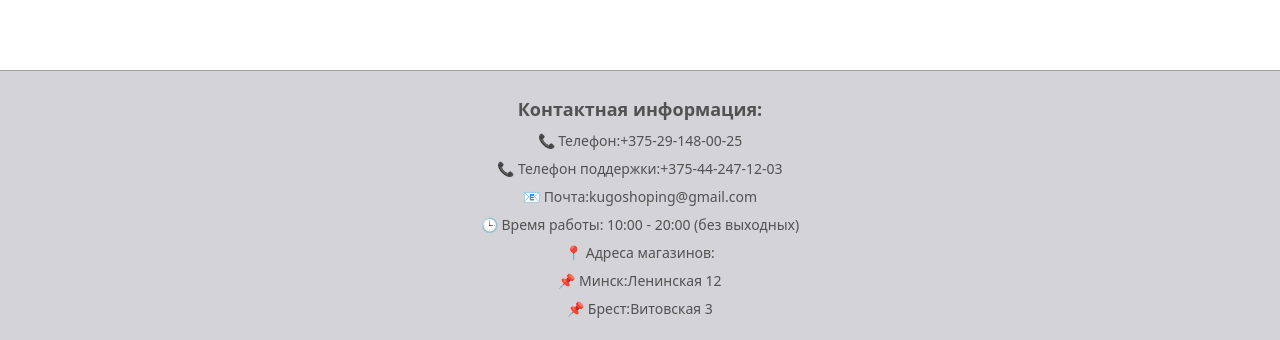
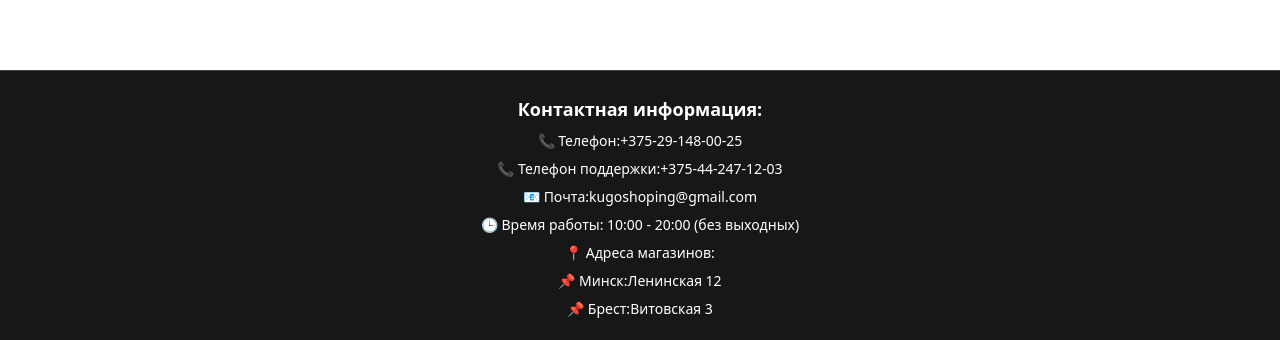
Before and after one commit to Kirill-cmd-ops/sneaker_shop, a Next.js app in the folder frontend/: page / in a window 1280 px wide. Shown: the part 5241-5581 px from the top of the page. Built offline with nearby package versions, Linux system fonts and the light colour scheme; no server answers.

Commit message:
Update Footer

```diff
--- a/frontend/app/components/Footer.js
+++ b/frontend/app/components/Footer.js
@@ -1,23 +1,23 @@
 export default function Footer() {
   return (
-    <footer className="bg-zinc-300 text-neutral-600 text-center py-6 mt-auto border-t border-neutral-400">
+    <footer className="bg-neutral-900 text-white text-center py-6 mt-auto border-t border-neutral-700">
       <div className="flex flex-col items-center space-y-2">
         <p className="text-lg font-semibold">Контактная информация:</p>
         <p className="text-sm">
           📞 Телефон:
-          <a href="tel:+375291480025" className="text-neutral-600 font-medium hover:text-neutral-800 transition">
+          <a href="tel:+375291480025" className="text-white font-medium hover:text-gray-300 transition">
             +375-29-148-00-25
           </a>
         </p>
         <p className="text-sm">
           📞 Телефон поддержки:
-          <a href="tel:+375442471203" className="text-neutral-600 font-medium hover:text-neutral-800 transition">
+          <a href="tel:+375442471203" className="text-white font-medium hover:text-gray-300 transition">
             +375-44-247-12-03
           </a>
         </p>
         <p className="text-sm">
           📧 Почта:
-          <a href="mailto:kugoshoping@gmail.com" className="text-neutral-600 font-medium hover:text-neutral-800 transition">
+          <a href="mailto:kugoshoping@gmail.com" className="text-white font-medium hover:text-gray-300 transition">
             kugoshoping@gmail.com
           </a>
         </p>
@@ -25,13 +25,13 @@ export default function Footer() {
         <p className="text-sm">📍 Адреса магазинов:</p>
         <p className="text-sm">
           📌 Минск:
-          <a href="https://yandex.ru/maps/?text=Минск, Ленинская 12" className="text-neutral-600 font-medium hover:text-neutral-800 transition" target="_blank">
+          <a href="https://yandex.ru/maps/?text=Минск, Ленинская 12" className="text-white font-medium hover:text-gray-300 transition" target="_blank">
             Ленинская 12
           </a>
         </p>
         <p className="text-sm">
           📌 Брест:
-          <a href="https://yandex.ru/maps/?text=Брест, Витовская 3" className="text-neutral-600 font-medium hover:text-neutral-800 transition" target="_blank">
+          <a href="https://yandex.ru/maps/?text=Брест, Витовская 3" className="text-white font-medium hover:text-gray-300 transition" target="_blank">
             Витовская 3
           </a>
         </p>
```
